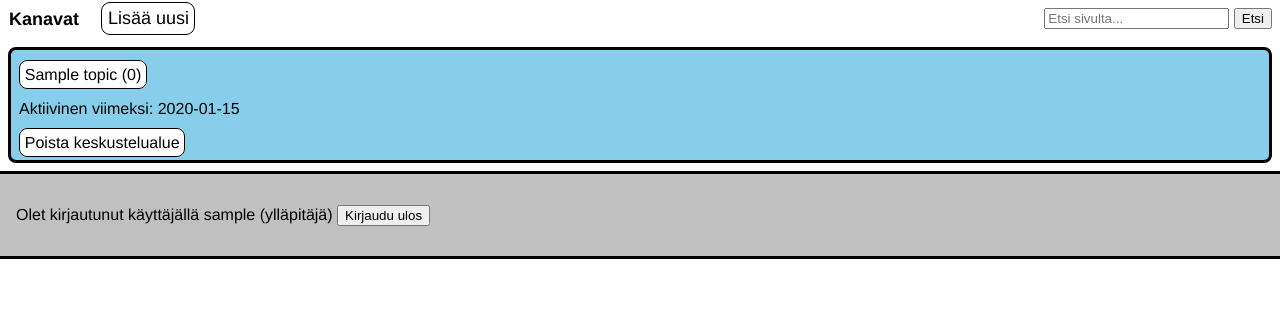
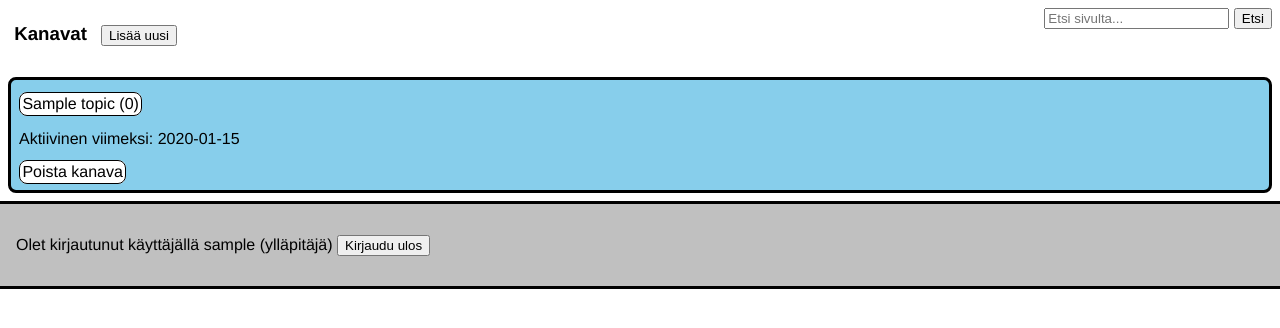
Before and after one commit to valttteri/DiscussionApp, a Flask app: template templates/topics.html in a window 1280 px wide. Shown: the part 98-426 px from the top of the page. Run offline with Flask 3, Linux system fonts and the light colour scheme; the visitor is signed in with stand-in values (Sample User, id 1); the template is opened without the code that fills it: most values are stand-ins (such as "Sample title", 1, 10 or a date in 2020).

Commit message:
made some changes to css

```diff
--- a/static/main.css
+++ b/static/main.css
@@ -21,7 +21,6 @@ body {
 }
 
 footer {
-    display: block;
     padding: 1em;
     background: #C0C0C0;
     margin-top: .5em;
@@ -55,6 +54,11 @@ footer {
     display: inline-block;
     padding: .5em;
     font-size: large;
+}
+
+.inlineblockdiv {
+    display: inline-block;
+    padding: .3em
 }
 
 .searchbar {
@@ -97,5 +101,5 @@ a {
     border-radius: .5em;
     border: solid;
     border-width: .1em;
-    padding: .3em
+    padding: .15em
 }
--- a/templates/base.html
+++ b/templates/base.html
@@ -17,9 +17,9 @@
 
 </body>
 
+{% if session.username %}
 <footer>
     <div class="footerdiv">
-        {% if session.username %}
         <p>Olet kirjautunut käyttäjällä {{ session.username }}
         {% if session.admin %}
             (ylläpitäjä)
@@ -30,5 +30,5 @@
             <input type="submit" value="Kirjaudu ulos" name="logout"/>
         </form>
     </div>
-    {% endif %}
 </footer>
+{% endif %}
--- a/templates/forum.html
+++ b/templates/forum.html
@@ -4,7 +4,6 @@
 <div>
     <h3>{{ topic_name }}</h3>
 </div>
-
 
 {% for discussion in discussions %}
 <div class="topic">
@@ -45,8 +44,12 @@
 </div>
 {% endfor %}
 
+<div class="inlineblockdiv">
     <a href="/newdiscussion/{{ topic_id }}">Uusi keskustelu</a>
+</div>
+<div class="inlineblockdiv">
     <form action="/topics">
         <input type="submit" value="Takaisin" name="topics"/>
     </form>
+</div>
 {% endblock %}
--- a/templates/frontpage.html
+++ b/templates/frontpage.html
@@ -12,8 +12,8 @@
      <div>
          <p>Hei ja tervetuloa! Täällä keskustellaan kaikesta ja kaikista.<br>
             Uusi käyttäjä?
-            <a href="/createuser">Rekisteröidy</a>
          </p>
+         <a href="/createuser">Rekisteröidy</a>
      </div>
 </div>
 {% endblock %}
--- a/templates/topics.html
+++ b/templates/topics.html
@@ -2,12 +2,14 @@
 
 {% block content%}
 
-<div class="topicpagetop">
-    <b>Kanavat</b>
+<div class="inlineblockdiv">
+    <h3>Kanavat<h3>
 </div>
-<div class="topicpagetop">
+<div class="inlineblockdiv">
     {% if session.admin %}
-        <a href="/newtopic">Lisää uusi</a>
+    <form action="/newtopic">
+        <input type="submit" name="newtopic" value="Lisää uusi">
+    </form>
     {% endif %}
 </div>
     <form class="searchbar" action="/search" method="POST">
@@ -30,7 +32,7 @@
             {% endif %}
 
             {% if session.admin %}
-            <a href="/removetopic/{{ topic.id }}">Poista keskustelualue</a>
+            <a href="/removetopic/{{ topic.id }}">Poista kanava</a>
             {% endif %}
         </div>
     {% endfor %}
```
